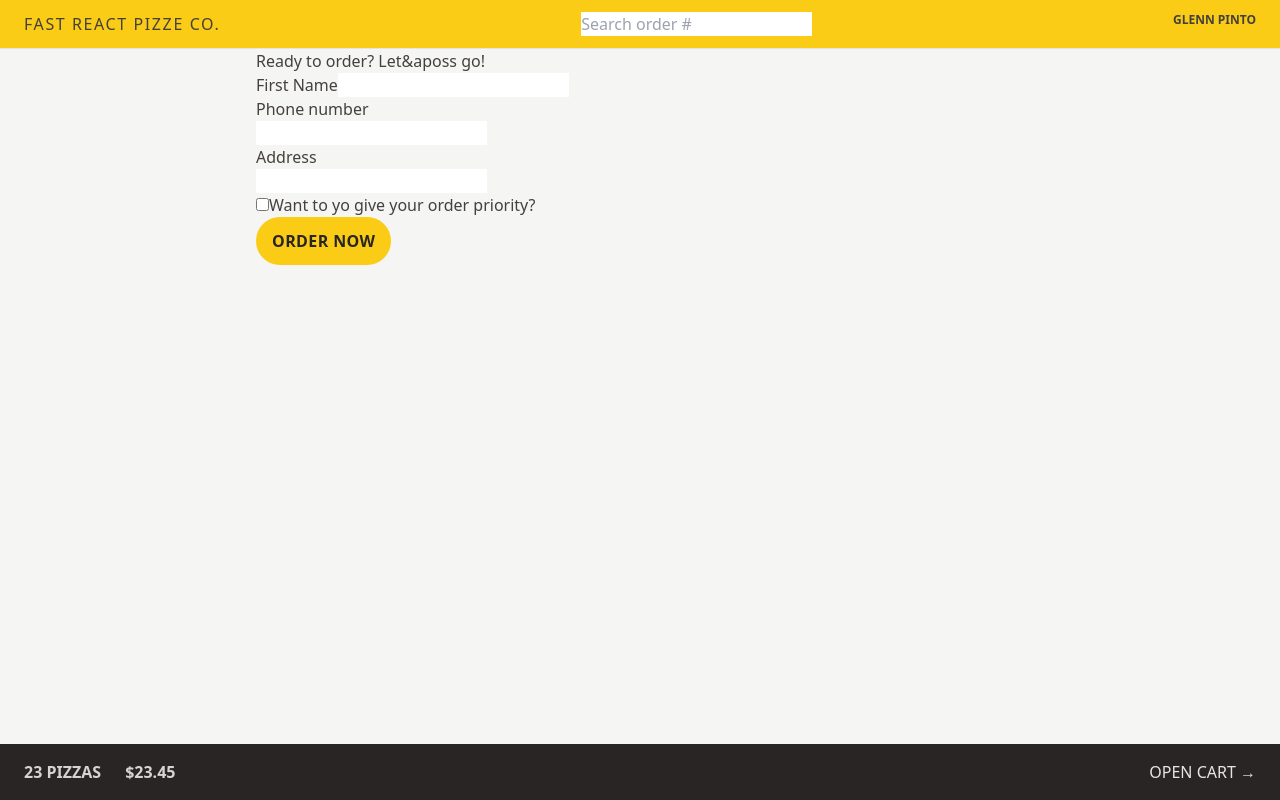
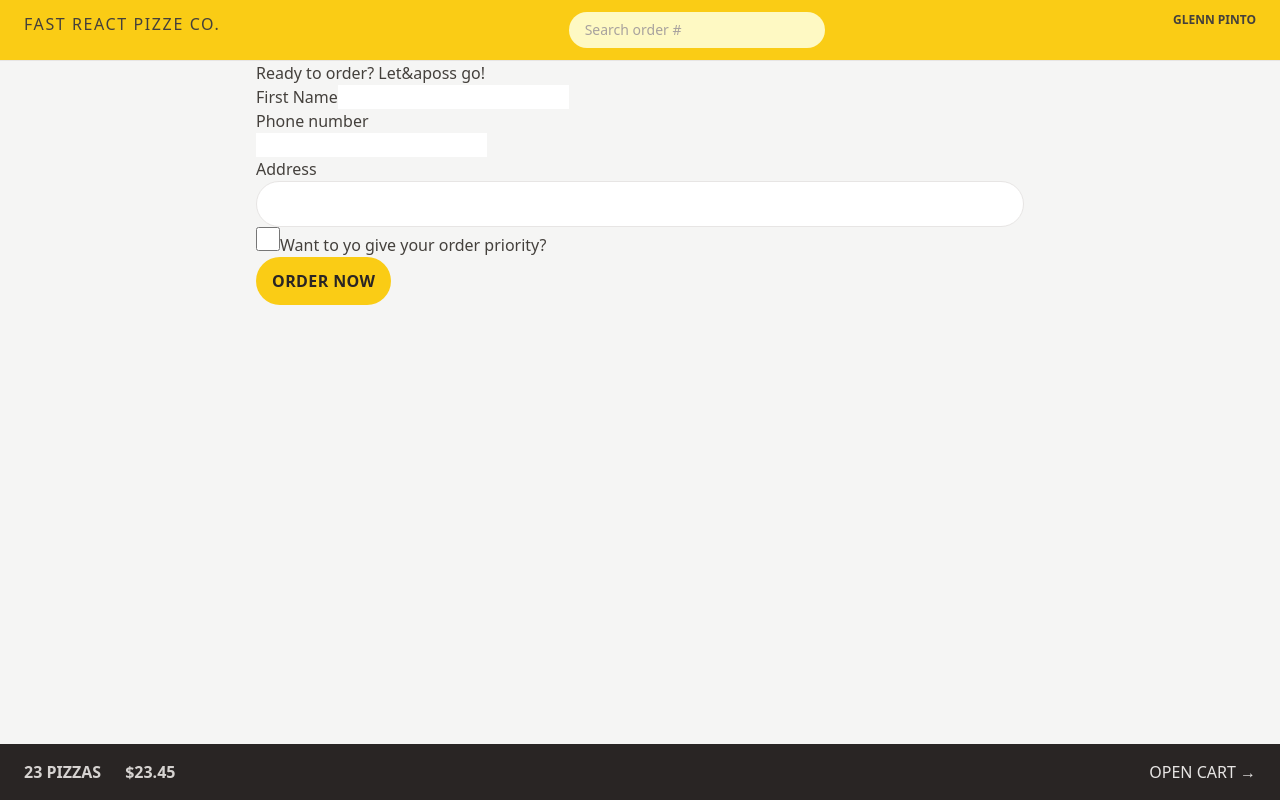
Before and after one commit to gvpinto/reactjs-fast-react-pizza, a React (Vite) app: page /order/new in a window 1280 px wide. Built offline with nearby package versions, Linux system fonts and the light colour scheme.

Commit message:
303. Styling form elements

```diff
--- a/src/features/order/CreateOrder.jsx
+++ b/src/features/order/CreateOrder.jsx
@@ -63,7 +63,28 @@ function CreateOrder() {
         <div>
           <label>Address</label>
           <div>
-            <input type="text" name="address" required />
+            <input
+              type="text"
+              name="address"
+              required
+              className="
+                w-full
+                rounded-full
+                border
+                border-stone-200
+                px-4
+                py-2
+                text-sm
+                transition-all
+                duration-300
+                placeholder:text-stone-400
+                focus:outline-none
+                focus:ring
+                focus:ring-yellow-400
+                md:px-6
+                md:py-3
+                "
+            />
           </div>
         </div>
 
@@ -74,6 +95,15 @@ function CreateOrder() {
             id="priority"
             // value={withPriority}
             // onChange={(e) => setWithPriority(e.target.checked)}
+            className="
+            h-6
+            w-6
+            accent-yellow-400
+            focus:outline-none
+            focus:ring
+            focus:ring-yellow-400
+            focus:ring-offset-2
+            "
           />
           <label htmlFor="priority">Want to yo give your order priority?</label>
         </div>
--- a/src/features/order/SearchOrder.jsx
+++ b/src/features/order/SearchOrder.jsx
@@ -2,19 +2,40 @@ import { useState } from "react";
 import { useNavigate } from "react-router-dom";
 
 function SearchOrder() {
-
-    const [query, setQuery] = useState('');
+  const [query, setQuery] = useState("");
   const navigate = useNavigate();
 
   function handleSubmit(e) {
     e.preventDefault();
     navigate(`/order/${query}`);
-        setQuery('');
+    setQuery("");
   }
 
   return (
     <form onSubmit={handleSubmit}>
-            <input type="text" placeholder="Search order #" value={query} onChange={(e) => setQuery(e.target.value)} />
+      <input
+        type="text"
+        placeholder="Search order #"
+        value={query}
+        onChange={(e) => setQuery(e.target.value)}
+        className="
+            w-28
+            rounded-full
+            bg-yellow-100
+            px-4
+            py-2
+            text-sm
+            transition-all
+            duration-300
+            placeholder:text-stone-400
+            focus:outline-none
+            focus:ring
+            focus:ring-yellow-500
+            focus:ring-opacity-50
+            sm:w-64
+            sm:focus:w-72
+            "
+      />
     </form>
   );
 }
```
Lines whose indentation alone changed are shown as unchanged.
